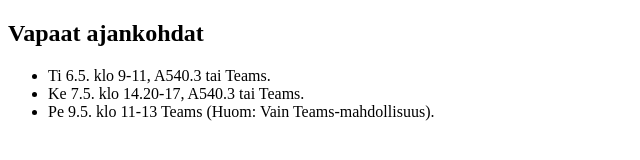
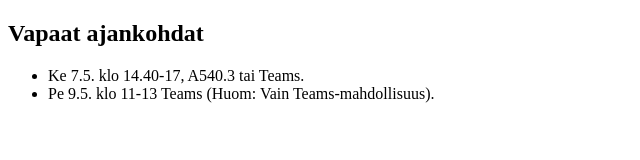
Before and after one commit to rainekk/ryo, a plain HTML site: page index.html in a window 1280 px wide. Shown: the whole page, without its empty margins (0-640 px from the left). Drawn offline with Linux system fonts and the light colour scheme.

Commit message:
Päivitetty vapaita aikoja.

```diff
--- a/index.html
+++ b/index.html
@@ -8,8 +8,7 @@
   <body>
     <h2>Vapaat ajankohdat</h2>
     <ul>
-      <li>Ti 6.5. klo 9-11, A540.3 tai Teams.</li>
-      <li>Ke 7.5. klo 14.20-17, A540.3 tai Teams.</li>
+      <li>Ke 7.5. klo 14.40-17, A540.3 tai Teams.</li>
       <li>Pe 9.5. klo 11-13 Teams (Huom: Vain Teams-mahdollisuus).</li>
     </ul>
 </body>
```
